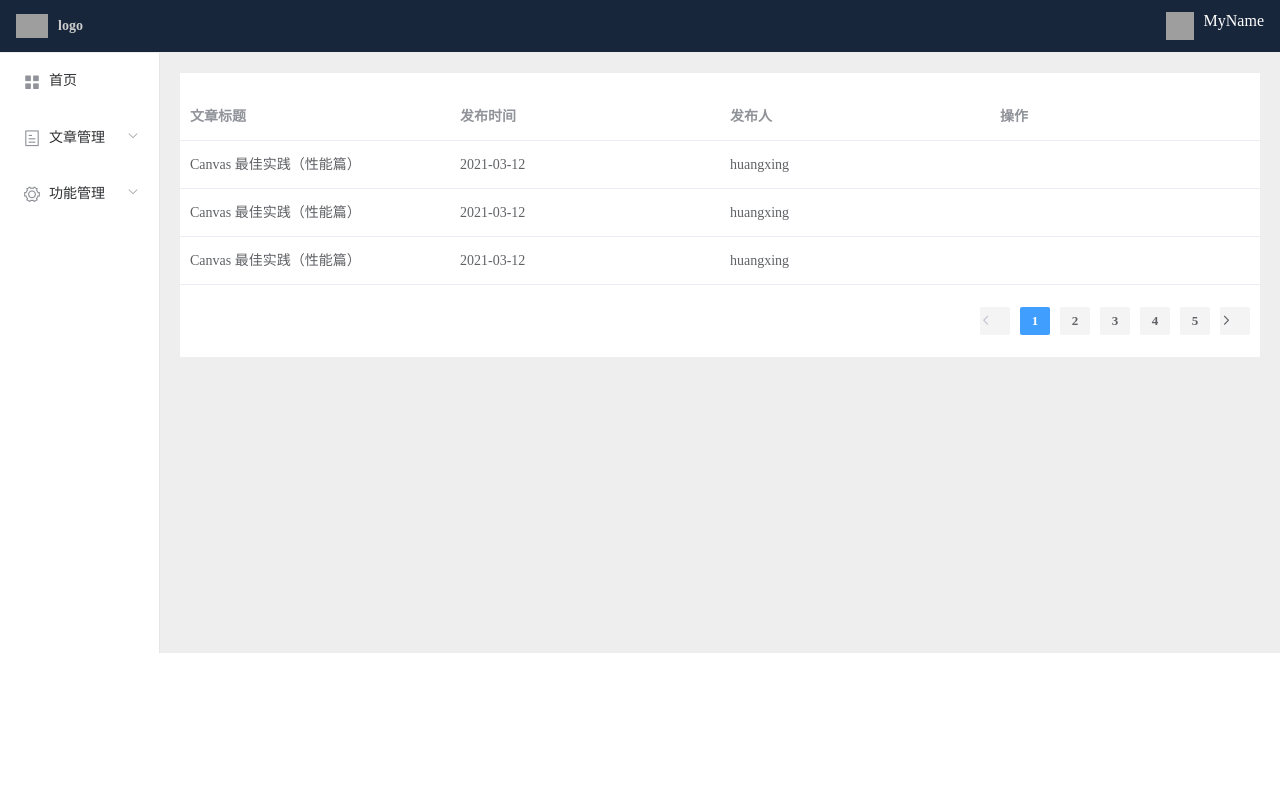
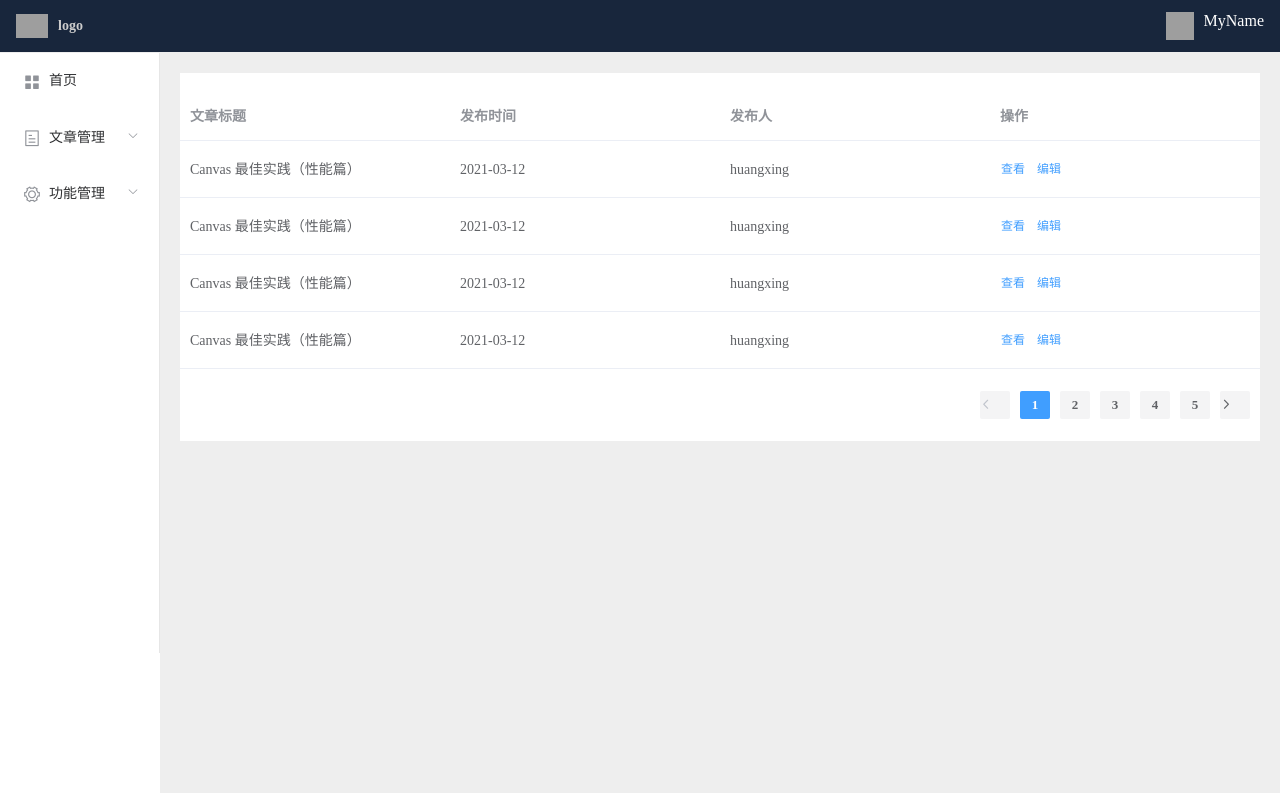
Before and after one commit to lebornjose/blog-admin, a Vue app: page /article in a window 1280 px wide. Built offline with nearby package versions, Linux system fonts and the light colour scheme; grey boxes are pictures that could not be loaded.

Commit message:
文章页面

```diff
--- a/src/App.vue
+++ b/src/App.vue
@@ -1,8 +1,7 @@
 <template>
   <div class="container">
     <top></top>
-
-    <el-row class="left-bar">
+    <el-row class="main-content">
       <el-col :span="3">
         <left-bar></left-bar>
       </el-col>
@@ -39,11 +38,21 @@ export default defineComponent({
   margin: 0;
   padding: 0;
 }
+html,body{
+  height: 100%;
+}
+#app, .container{
+  height: 100%;
+}
+.main-content{
+  height: calc(100% - 60px);
+}
 ul li, ol li{
   list-style: none;
 }
 .right-content{
   padding: 20px;
   background: #eee;
+  height: 100%;
 }
 </style>
--- a/src/components/article.vue
+++ b/src/components/article.vue
@@ -18,7 +18,12 @@
        ></el-table-column>
       <el-table-column
           label="操作"
-          ></el-table-column>
+          >
+        <template #default="scope">
+          <el-button type="text" size="small">查看</el-button>
+          <el-button type="text" size="small">编辑</el-button>
+        </template>
+      </el-table-column>
     </el-table>
     <el-pagination
         background
@@ -45,7 +50,12 @@
           title: 'Canvas 最佳实践（性能篇）',
           date: '2021-03-12',
           author: 'huangxing'
-        }]
+        },{
+            title: 'Canvas 最佳实践（性能篇）',
+            date: '2021-03-12',
+            author: 'huangxing'
+          }
+        ]
       }
     }
   }
```
